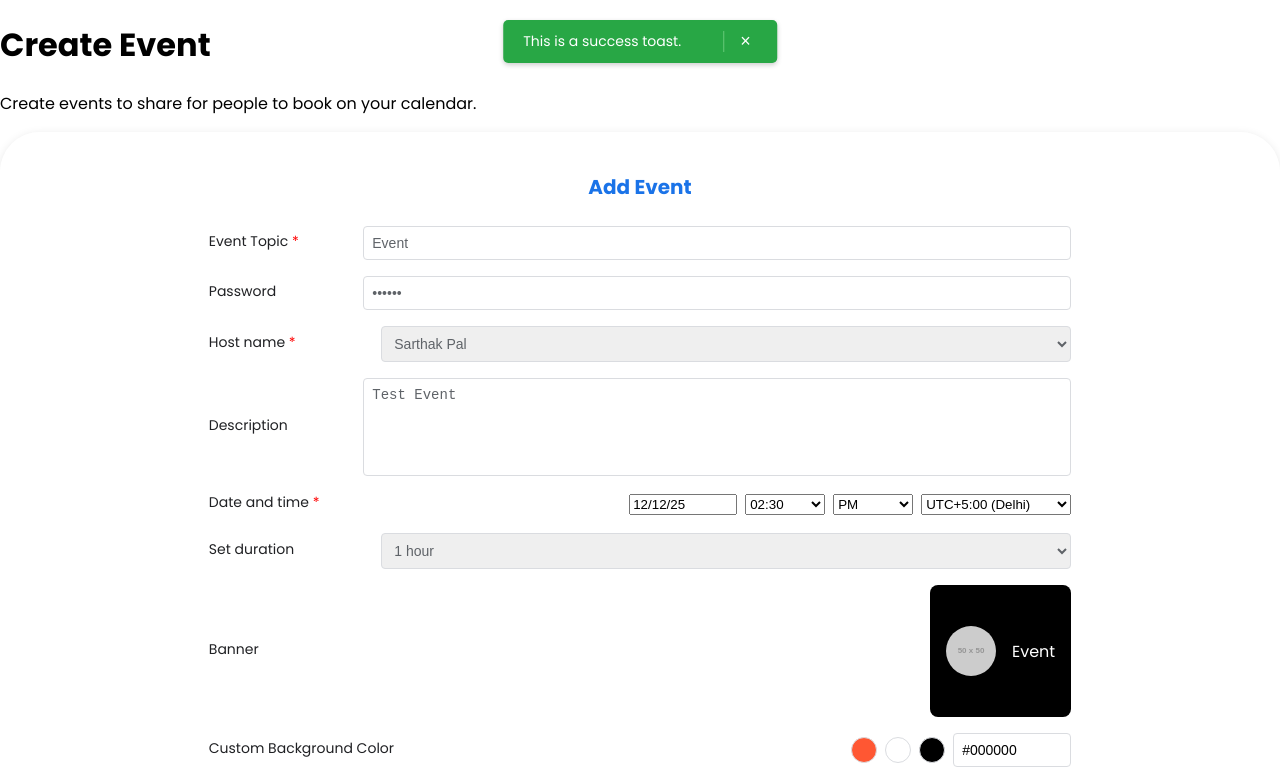
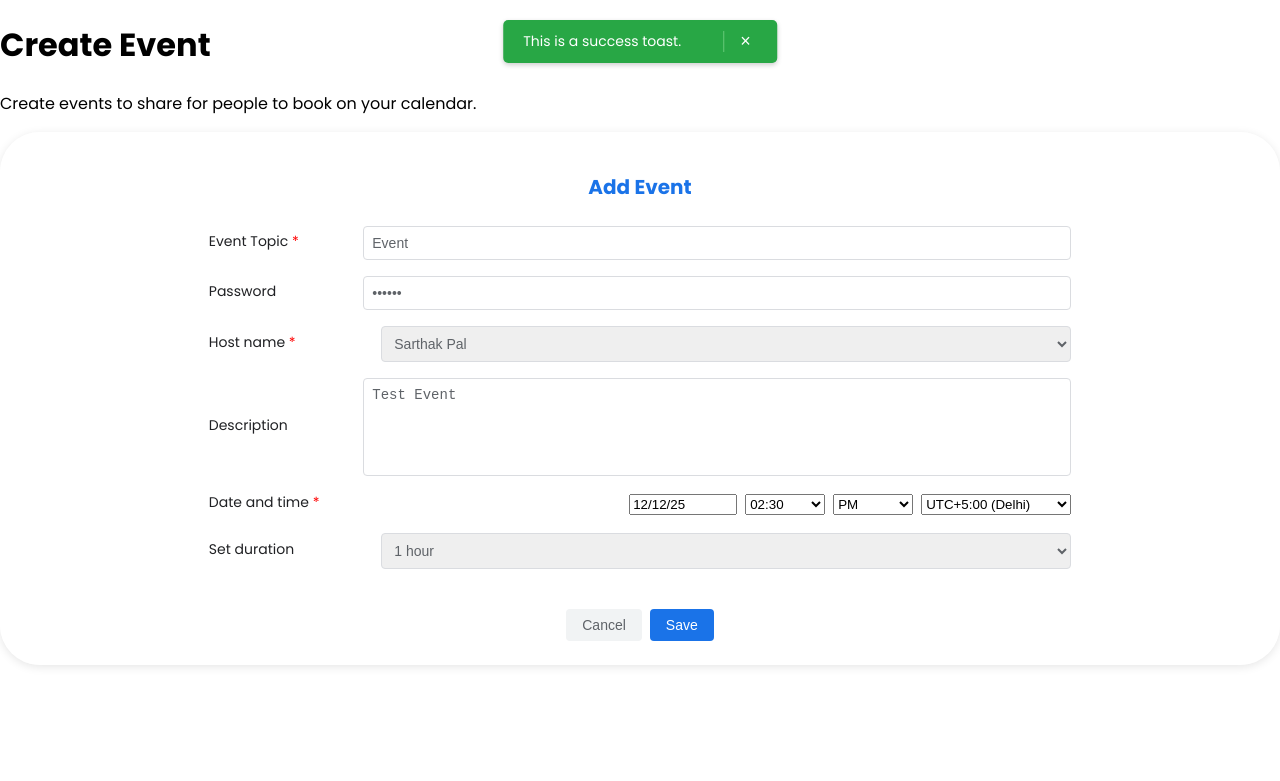
Before and after one commit to annuu1/meeting-scheduler, a React (Vite) app in the folder frontend/: page /events/new in a window 1280 px wide. Shown: the top 781 px of the page. Built offline with nearby package versions, Linux system fonts and the light colour scheme.

Commit message:
added steps in form

```diff
--- a/frontend/src/components/Events/EventForm.jsx
+++ b/frontend/src/components/Events/EventForm.jsx
@@ -4,6 +4,8 @@ import styles from '../../styles/EventForm.module.css';
 import { showToast } from '../ui/ToastContainer';
 
 const EventForm = ({ onClose, refetchEvents }) => {
+  const [step, setStep] = useState(1); // Track the current step (1 or 2)
+
   const [formData, setFormData] = useState({
     title: "Event",
     password: "123456",
@@ -31,26 +33,45 @@ const EventForm = ({ onClose, refetchEvents }) => {
 
     if (period === 'PM' && hours !== 12) hours += 12;
     if (period === 'AM' && hours === 12) hours = 0;
+
     const fullYear = year < 100 ? 2000 + year : year;
     const date = new Date(fullYear, month - 1, day, hours, minutes);
 
     if (isNaN(date.getTime())) {
-      return null; // Invalid date
+      return null;
     }
     return date;
+  };
+
+  const handleNextStep = (event) => {
+    event.preventDefault();
+
+    // Validate Step 1 fields before proceeding
+    const { date, time, period } = formData;
+    const dateTime = parseDDMMYY(date, time, period);
+    if (!dateTime) {
+      showToast('Invalid date format. Please use DD/MM/YY (e.g., 12/12/25).', 'error');
+      return;
+    }
+
+    if (!formData.title || !formData.hostName) {
+      showToast('Please fill all required fields.', 'error');
+      return;
+    }
+
+    setStep(2); // Move to the second frame
   };
 
   const handleSubmit = (event) => {
     event.preventDefault();
 
     const { date, time, period, duration, ...rest } = formData;
-
-    // Parse DD/MM/YY date
     const dateTime = parseDDMMYY(date, time, period);
     if (!dateTime) {
       showToast('Invalid date format. Please use DD/MM/YY (e.g., 12/12/25).', 'error');
       return;
     }
+
     const durationInMinutes = parseInt(duration.split(' ')[0]) * (duration.includes('hour') ? 60 : 1);
 
     const payload = {
@@ -61,7 +82,7 @@ const EventForm = ({ onClose, refetchEvents }) => {
 
     const token = localStorage.getItem("token");
     if (!token) {
-      showToast()('No token found. Please log in.', 'error');
+      showToast('No token found. Please log in.', 'error');
       return;
     }
 
@@ -75,11 +96,11 @@ const EventForm = ({ onClose, refetchEvents }) => {
       .post("http://localhost:5000/api/events", payload, config)
       .then((response) => {
         if (response.data.success) {
-          showToast()("Successfully added event", "success"); // Fixed syntax
+          showToast()("Successfully added event", "success");
           refetchEvents();
           onClose();
         } else {
-          showToast()(response.data.error, "error"); // Fixed syntax
+          showToast()(response.data.error, "error");
         }
       })
       .catch((err) => {
@@ -101,7 +122,9 @@ const EventForm = ({ onClose, refetchEvents }) => {
       </div>
       <div className={styles.modal}>
         <h2 className={styles.modalTitle}>Add Event</h2>
-        <form onSubmit={handleSubmit} className={styles.form}>
+
+        {step === 1 ? (
+          <form onSubmit={handleNextStep} className={styles.form}>
             {/* Event Topic */}
             <div className={styles.formGroup}>
               <label className={styles.label}>
@@ -219,6 +242,22 @@ const EventForm = ({ onClose, refetchEvents }) => {
               </select>
             </div>
 
+            {/* Buttons */}
+            <div className={styles.buttonGroup}>
+              <button
+                type="button"
+                onClick={onClose}
+                className={styles.cancelButton}
+              >
+                Cancel
+              </button>
+              <button type="submit" className={styles.saveButton}>
+                Save
+              </button>
+            </div>
+          </form>
+        ) : (
+          <form onSubmit={handleSubmit} className={styles.form}>
             {/* Banner */}
             <div className={styles.formGroup}>
               <label className={styles.label}>Banner</label>
@@ -246,14 +285,17 @@ const EventForm = ({ onClose, refetchEvents }) => {
                 <div
                   className={styles.colorOption}
                   style={{ backgroundColor: "#FF5733" }}
+                  onClick={() => setFormData((prev) => ({ ...prev, backgroundColor: "#FF5733" }))}
                 ></div>
                 <div
                   className={styles.colorOption}
                   style={{ backgroundColor: "#FFFFFF" }}
+                  onClick={() => setFormData((prev) => ({ ...prev, backgroundColor: "#FFFFFF" }))}
                 ></div>
                 <div
                   className={styles.colorOption}
                   style={{ backgroundColor: "#000000" }}
+                  onClick={() => setFormData((prev) => ({ ...prev, backgroundColor: "#000000" }))}
                 ></div>
                 <input
                   type="text"
@@ -302,7 +344,7 @@ const EventForm = ({ onClose, refetchEvents }) => {
             <div className={styles.buttonGroup}>
               <button
                 type="button"
-              onClick={onClose}
+                onClick={() => setStep(1)} // Go back to Step 1
                 className={styles.cancelButton}
               >
                 Cancel
@@ -312,6 +354,7 @@ const EventForm = ({ onClose, refetchEvents }) => {
               </button>
             </div>
           </form>
+        )}
       </div>
     </div>
   );
```
Lines whose indentation alone changed are shown as unchanged.
